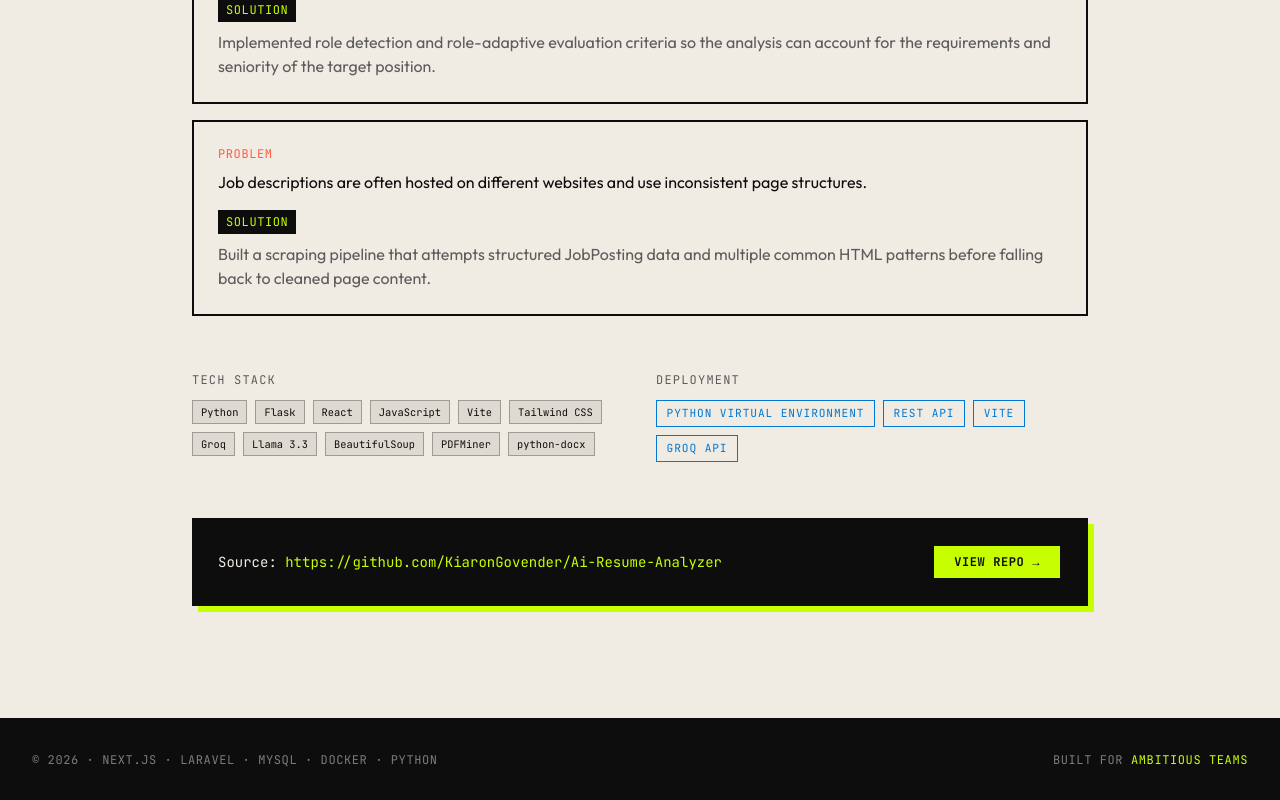
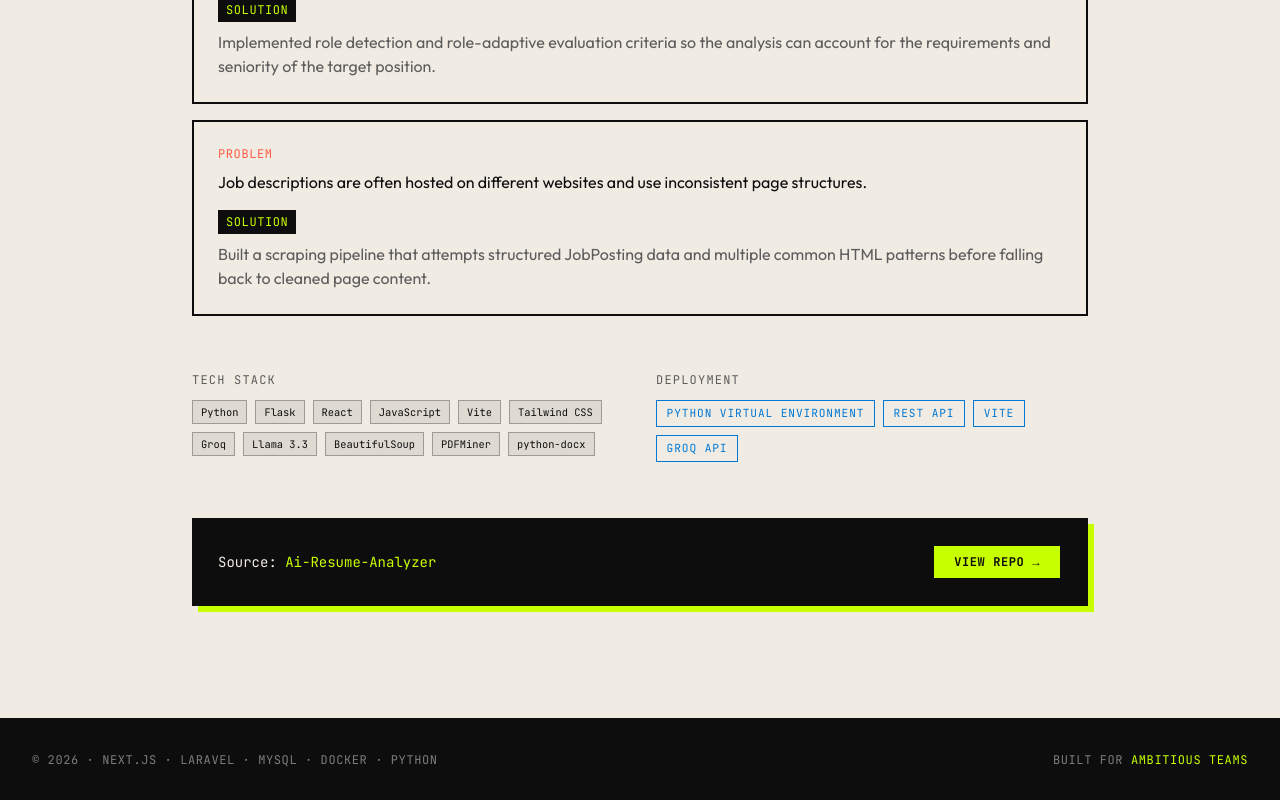
Before and after one commit to KiaronGovender/UpdatedPortfolio, a React (Vite) app: page /projects/ai-resume-analyzer in a window 1280 px wide. Shown: the part 1589-2389 px from the top of the page. Built offline with nearby package versions, Linux system fonts and the light colour scheme.

Commit message:
fixed repo path issues

```diff
--- a/src/components/ProjectDetail.tsx
+++ b/src/components/ProjectDetail.tsx
@@ -170,7 +170,7 @@ export function ProjectDetail() {
               </code>
             </span>
             <a
-              href={`https://github.com/yourusername/portfolio/tree/main/${project.repoPath}`}
+              href={`https://github.com/KiaronGovender/${project.repoPath}`}
               target="_blank"
               rel="noopener noreferrer"
               className="brutal-border bg-[var(--color-lime)] px-5 py-2 font-mono text-xs font-bold uppercase tracking-wider text-[var(--color-ink)]"
--- a/src/data/projects.ts
+++ b/src/data/projects.ts
@@ -92,7 +92,7 @@ export const projects: Project[] = [
       "GitHub Actions → container build → Google Artifact Registry → Cloud Run",
     ],
 
-    repoPath: "https://github.com/KiaronGovender/incident-response-platform",
+    repoPath: "incident-response-platform",
   },
   {
     id: "02",
@@ -158,7 +158,7 @@ export const projects: Project[] = [
       "Social interactions → relational database models → personalized feed",
     ],
 
-    repoPath: "https://github.com/KiaronGovender/Chirp",
+    repoPath: "Chirp",
   },
   {
     id: "03",
@@ -221,7 +221,7 @@ export const projects: Project[] = [
       "Reconciliation result → MySQL → Next.js analyst dashboard",
     ],
 
-    repoPath: "https://github.com/KiaronGovender/Payflow-Lite",
+    repoPath: "Payflow-Lite",
   },
   {
     id: "04",
@@ -294,7 +294,7 @@ export const projects: Project[] = [
       "Resume + job description → LLM analysis → ATS/recruiter scores + recommendations",
     ],
 
-    repoPath: "https://github.com/KiaronGovender/Ai-Resume-Analyzer",
+    repoPath: "Ai-Resume-Analyzer",
   },
   {
     id: "05",
@@ -350,8 +350,7 @@ export const projects: Project[] = [
       "Stock operation → inventory update → stock movement history",
     ],
 
-    repoPath:
-      "https://github.com/KiaronGovender/Inventory-Stock-Management-System",
+    repoPath: "Inventory-Stock-Management-System",
   },
 ];
 
```
